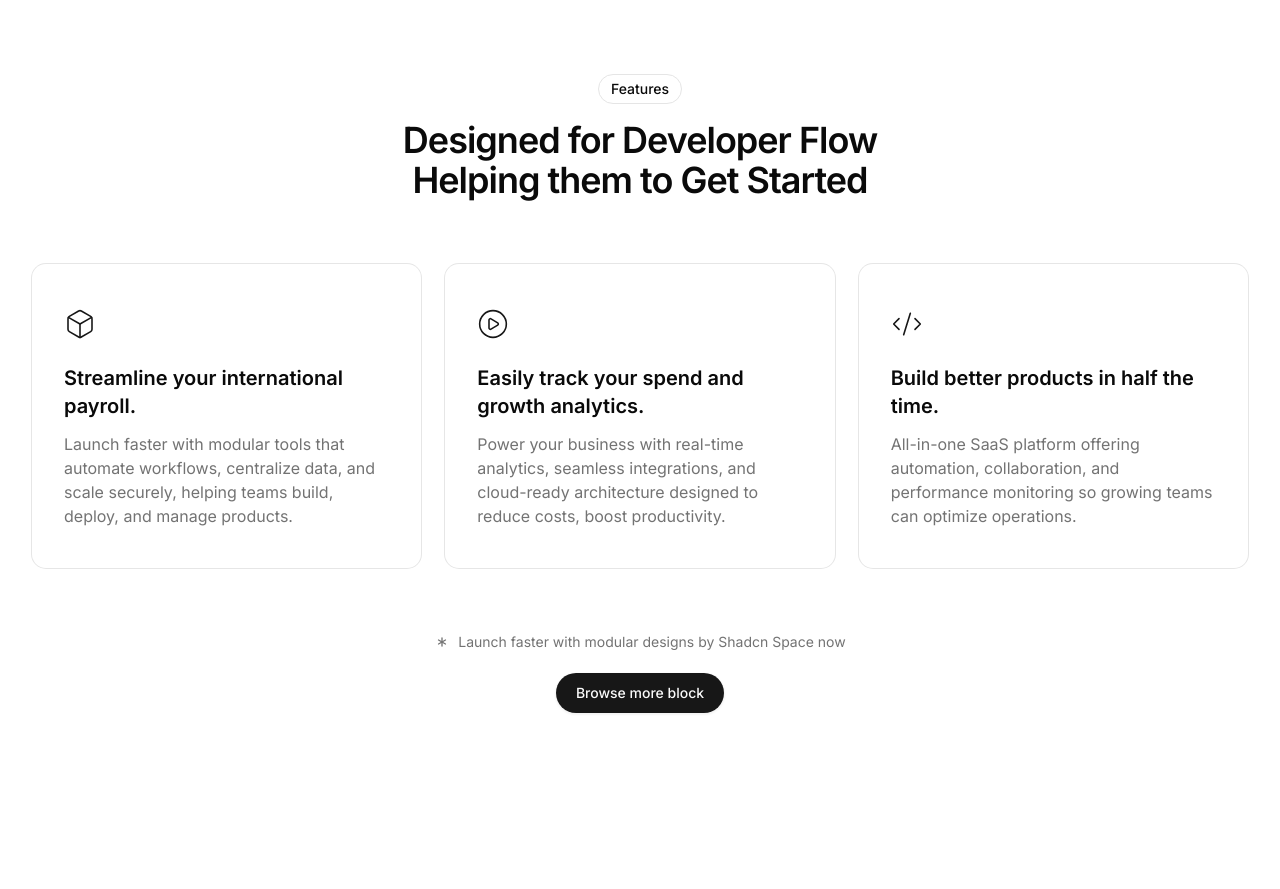
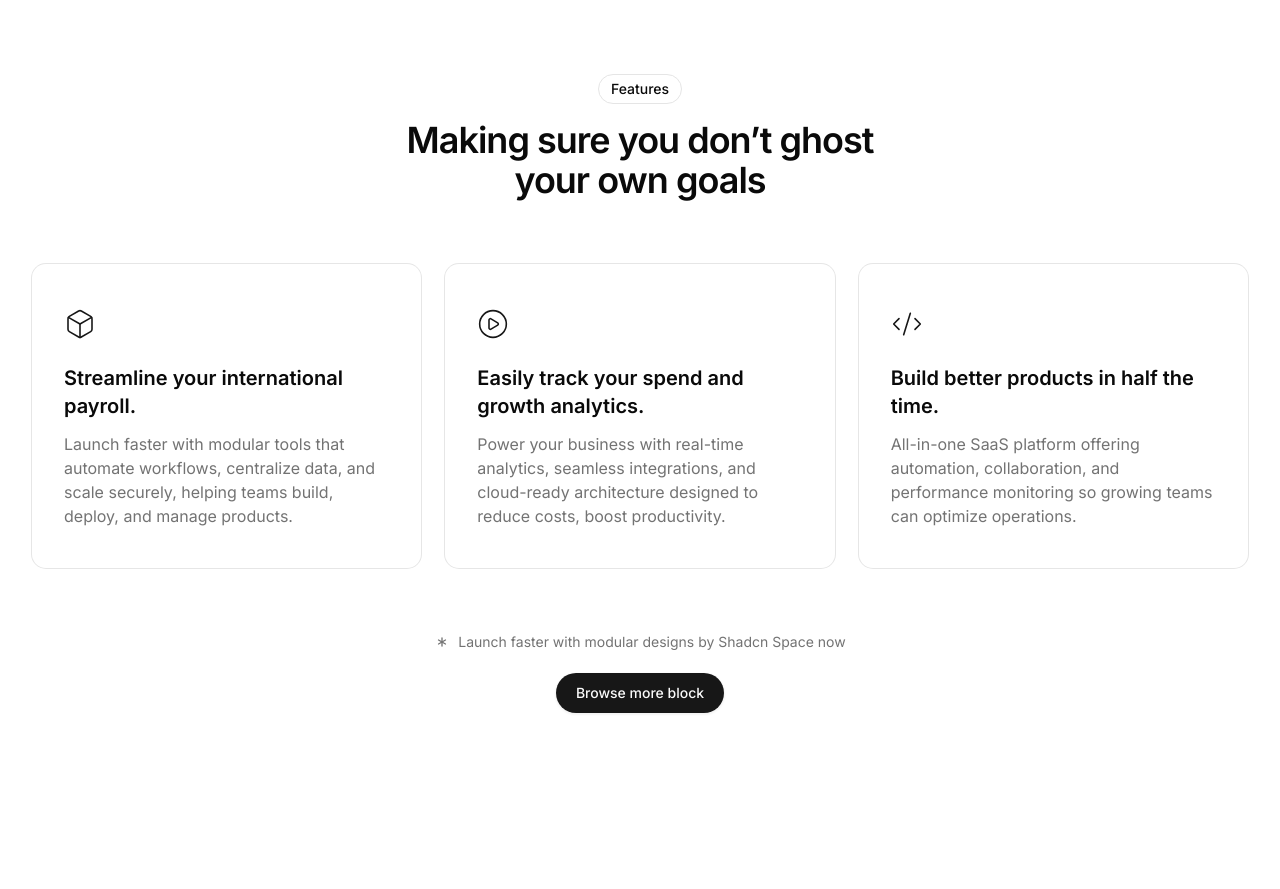
Before and after one commit to agrihome/everydaystandards, a Next.js app: page / in a window 1280 px wide. Shown: the part 1480-2369 px from the top of the page. Built offline with nearby package versions, Linux system fonts and the light colour scheme; a web font is replaced by a local one.

Commit message:
feat: update feature block headline to focus on goal consistency

```diff
--- a/src/components/shadcn-space/blocks/feature-02/feature.tsx
+++ b/src/components/shadcn-space/blocks/feature-02/feature.tsx
@@ -30,7 +30,7 @@ const Feature = ({ featureData }: { featureData: Features }) => {
                 Features
               </Badge>
               <h1 className="text-3xl md:text-4xl font-semibold text-center tracking-[-1px]">
-                Designed for Developer Flow Helping them to Get Started
+                Making sure you don’t ghost your own goals
               </h1>
             </motion.div>
             <motion.div
```
